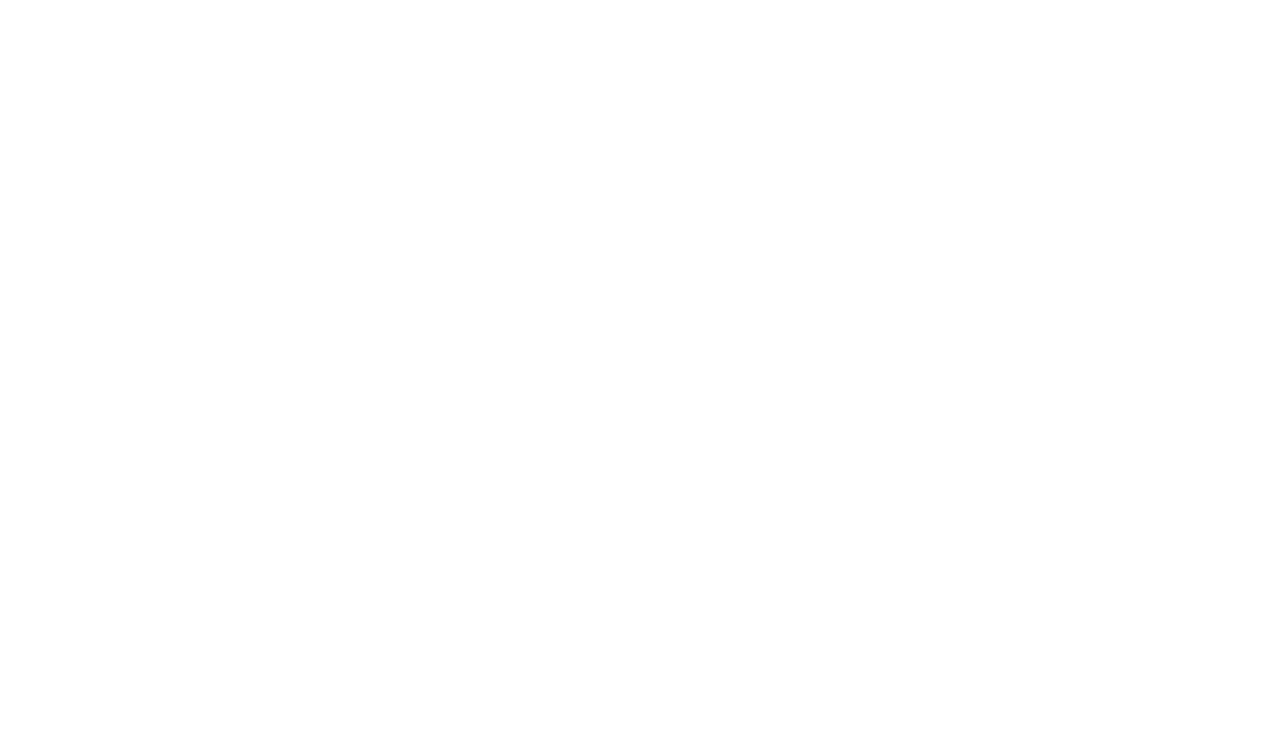
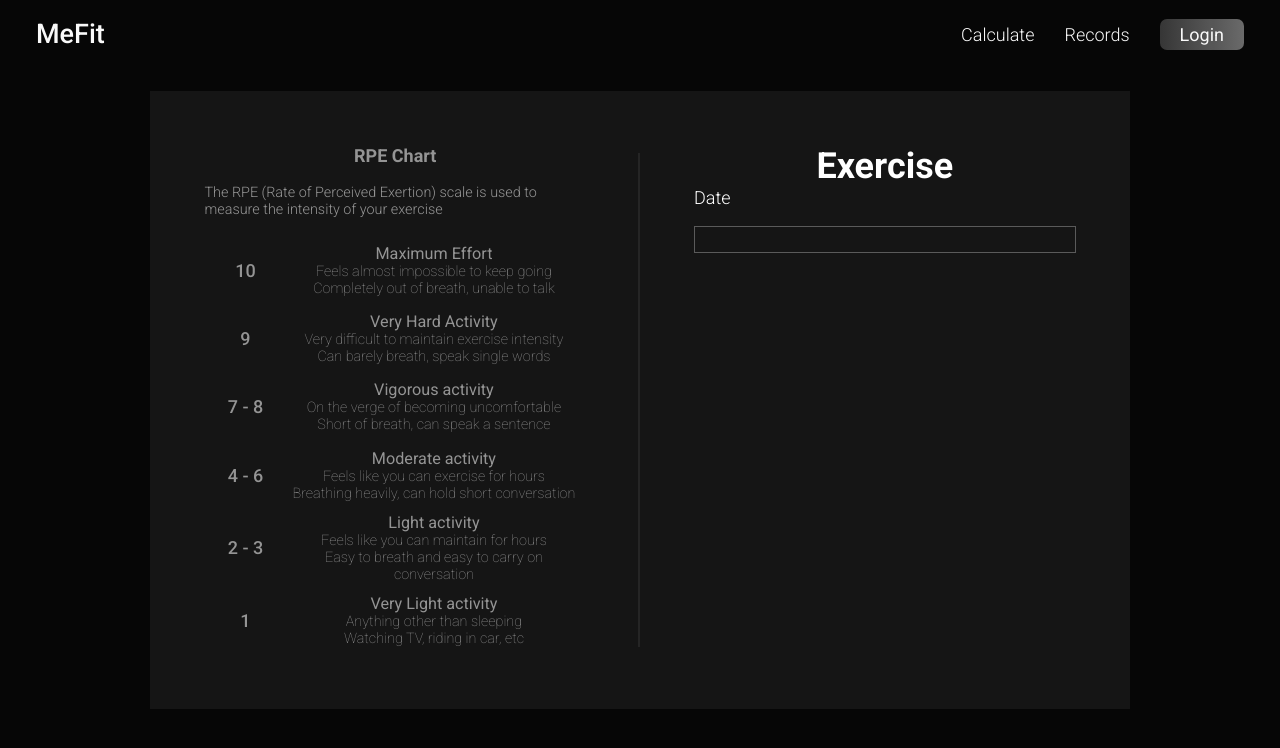
Before and after one commit to karyma-dev/mefit, a Next.js app: page /calculate in a window 1280 px wide. Before the commit this address had no page. Shown: the top 748 px of the page. Built offline with nearby package versions, Linux system fonts and the light colour scheme.

Commit message:
Add Calculate component

```diff
--- /dev/null
+++ b/components/calculate/Chart.tsx
@@ -0,0 +1,126 @@
+import React from 'react'
+import styled from 'styled-components'
+
+export default function Chart() {
+    return (
+        <Wrapper>
+            <Title>RPE Chart</Title>
+            <Description>The RPE (Rate of Perceived Exertion) scale is used to measure the intensity of your exercise</Description>
+            <Container>
+                <Rpe>
+                    <Number>10</Number>
+                    <Group>
+                        <Label>Maximum Effort</Label>
+                        <Text>Feels almost impossible to keep going</Text>
+                        <Text>Completely out of breath, unable to talk</Text>
+                    </Group>
+                </Rpe>
+                <Rpe>
+                    <Number>9</Number>
+                    <Group>
+                        <Label>Very Hard Activity</Label>
+                        <Text>Very difficult to maintain exercise intensity</Text>
+                        <Text>Can barely breath, speak single words</Text>
+                    </Group>
+                </Rpe>
+                <Rpe>
+                    <Number>7 - 8</Number>
+                    <Group>
+                        <Label>Vigorous activity</Label>
+                        <Text>On the verge of becoming uncomfortable</Text>
+                        <Text>Short of breath, can speak a sentence</Text>
+                    </Group>
+                </Rpe>
+                <Rpe>
+                    <Number>4 - 6</Number>
+                    <Group>
+                        <Label>Moderate activity</Label>
+                        <Text>Feels like you can exercise for hours</Text>
+                        <Text>Breathing heavily, can hold short conversation</Text>
+                    </Group>
+                </Rpe>
+                <Rpe>
+                    <Number>2 - 3</Number>
+                    <Group>
+                        <Label>Light activity</Label>
+                        <Text>Feels like you can maintain for hours</Text>
+                        <Text>Easy to breath and easy to carry on conversation</Text>
+                    </Group>
+                </Rpe>
+                <Rpe>
+                    <Number>1</Number>
+                    <Group>
+                        <Label>Very Light activity</Label>
+                        <Text>Anything other than sleeping</Text>
+                        <Text>Watching TV, riding in car, etc</Text>
+                    </Group>
+                </Rpe>
+            </Container>
+        </Wrapper>
+    )
+}
+
+const Wrapper = styled.div`
+    display: flex;
+    flex: 1;
+    flex-direction: column;
+    justify-content: center;
+    align-items: center;
+    color: #949494;
+    padding: 3rem;
+    position: relative;
+
+    &:after {
+        content: '';
+        position: absolute;
+        right: 0;
+        border-right: 2px solid #252525;
+        top: 10%;
+        bottom: 10%;
+    }
+`
+
+const Title = styled.h2`
+    font-weight: 600;
+    font-size: 1rem;
+`
+
+const Description = styled.p`
+    font-size: 0.8rem;
+    font-weight: 300;
+    margin: 1rem 0;
+`
+
+const Container = styled.div`
+    display: flex;
+    flex-direction: column;
+    align-items: center;
+`
+
+const Rpe = styled.div`
+    display: flex;
+    width: 100%;
+    align-items: center;
+    margin: 0.2rem 0;
+`
+
+const Number = styled.span`
+    padding: 20px;
+    flex: 1;
+    text-align: center;
+    font-weight: 500;
+`
+
+const Group = styled.div`
+    text-align: center;
+    flex: 8;
+`
+
+const Label = styled.h3`
+    font-size: 0.9rem;
+`
+
+const Text = styled.p`
+    font-weight: 100;
+    font-size: 0.8rem;
+`
--- /dev/null
+++ b/components/calculate/Form.tsx
@@ -0,0 +1,47 @@
+import React from 'react'
+import styled from 'styled-components'
+
+export default function Form() {
+    return (
+        <Wrapper>
+            <Title>Exercise</Title>
+            <Container>
+                <Group>
+                    <Label>Date</Label>
+                    <Input />
+                </Group>
+            </Container>
+        </Wrapper>
+    )
+}
+
+const Wrapper = styled.form`
+    flex: 1;
+    color: ${({ theme }) => theme.primaryTextColor};
+    padding: 3rem;
+`
+
+const Title = styled.h1`
+    text-align: center;
+`
+
+const Container = styled.div`
+
+`
+
+const Group = styled.div`
+    display: flex;
+    flex-direction: column;
+`
+
+const Label = styled.label`
+    margin-bottom: 1rem;
+`
+
+const Input = styled.input`
+    background-color: transparent;
+    border: 1px solid #5A5A5A;
+    color: ${({ theme }) => theme.primaryTextColor};
+    outline: none;
+    padding: 5px;
+`
--- /dev/null
+++ b/components/calculate/Main.tsx
@@ -0,0 +1,29 @@
+import React from 'react'
+import styled from 'styled-components'
+
+import Chart from './Chart'
+import Form from './Form'
+
+export default function Main() {
+    return (
+        <Wrapper>
+            <Calculator>
+                <Chart />
+                <Form />
+            </Calculator>
+        </Wrapper>
+    )
+}
+
+const Wrapper = styled.main`
+    background-color: #060606;
+    display: flex;
+    justify-content: center;
+    align-items: center;
+    height: 100vh;
+`
+
+const Calculator = styled.div`
+    background-color: #151515;
+    display: flex;
+`
--- a/components/calculate/index.tsx
+++ b/components/calculate/index.tsx
@@ -1,10 +1,12 @@
 import React from 'react'
 import Header from '../common/Header'
+import Main from './Main'
 
 export default function Calculate() {
   return (
-    <div>
+    <>
       <Header />
-    </div>
+      <Main />
+    </>
   )
 }
--- a/pages/calculate.tsx
+++ b/pages/calculate.tsx
@@ -1,7 +1,5 @@
 import React from 'react'
 import Calculate from '../components/Calculate'
-import { withPageAuthRequired } from '@auth0/nextjs-auth0'
-import { useUser } from '@auth0/nextjs-auth0'
 
 export default function CalculatePage() {
   return (
@@ -10,5 +8,3 @@
     </>
   )
 }
-
-export const getServerSideProps = withPageAuthRequired()
```
